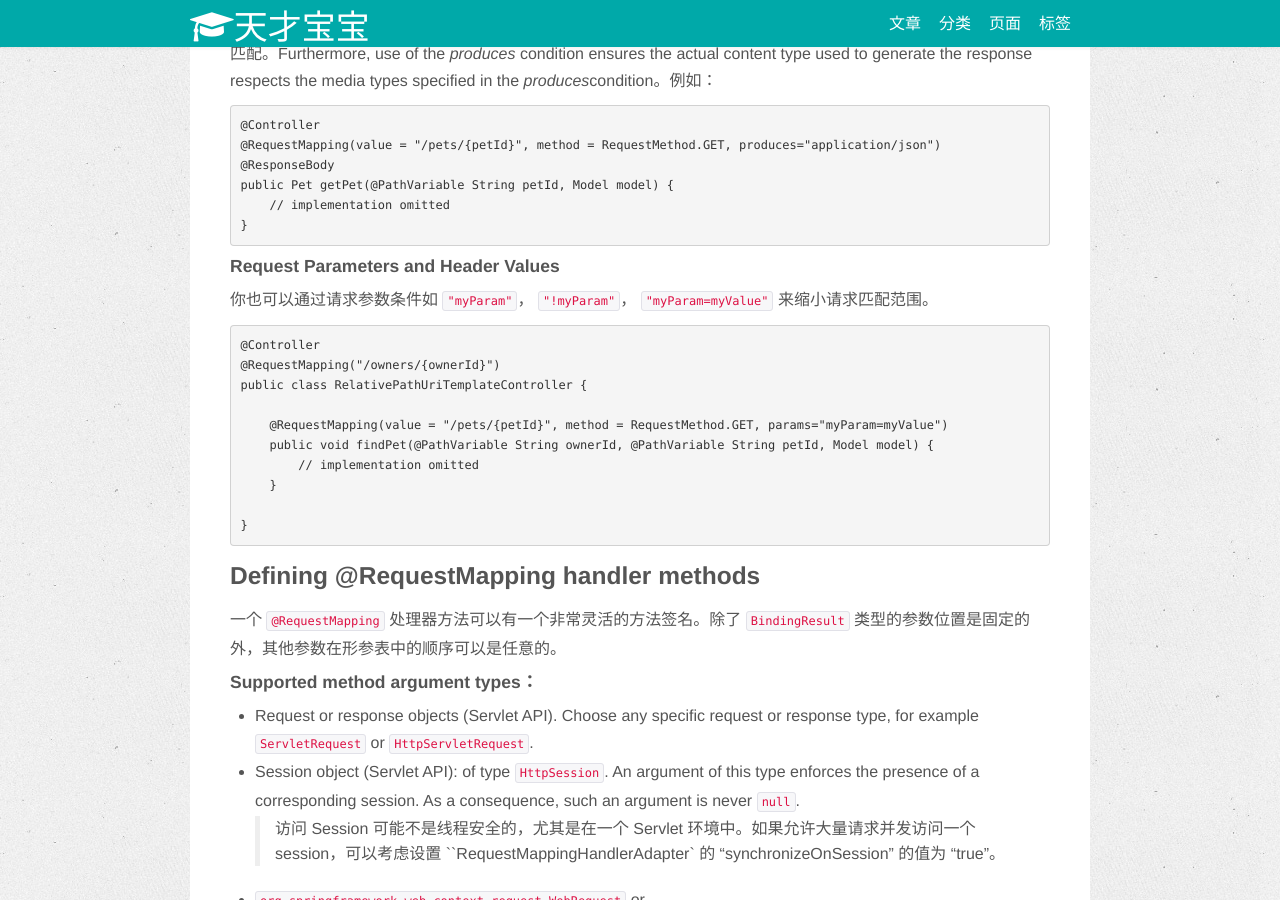
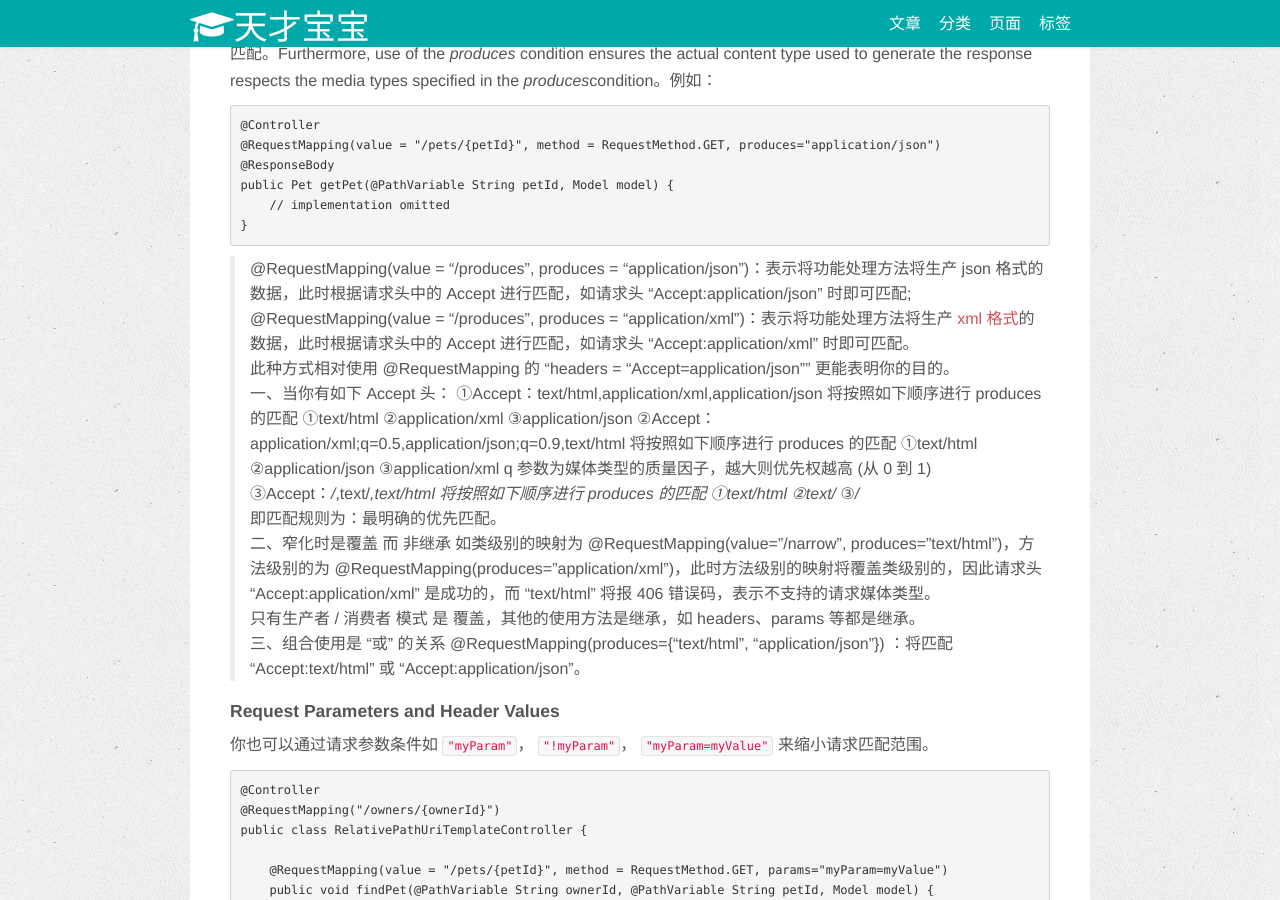
Before and after one commit to wanlp10/wuchao.github.io, a Jekyll site: the page built from _posts/spring/2017-01-15-SpringMVC的学习和使用.md, in a window 1280 px wide and 900 px high, scrolled down 8330 px. Built offline with Jekyll 4.4.1, drawn with Linux system fonts in a browser that asks for light colours; nearby versions of some CDN libraries; Markdown is read by kramdown in place of the engine named in the settings; comment, search, counter and statistics services are not loaded.

Commit message:
initial commit.

````diff
--- a/_posts/spring/2017-01-15-SpringMVC的学习和使用.md
+++ b/_posts/spring/2017-01-15-SpringMVC的学习和使用.md
@@ -361,6 +361,31 @@ public Pet getPet(@PathVariable String petId, Model model) {
 }
 ```
 
+> @RequestMapping(value = "/produces", produces = "application/json")：表示将功能处理方法将生产 json 格式的数据，此时根据请求头中的 Accept 进行匹配，如请求头 “Accept:application/json” 时即可匹配;
+>
+> @RequestMapping(value = "/produces", produces = "application/xml")：表示将功能处理方法将生产 [xml 格式](https://www.baidu.com/s?wd=xml%E6%A0%BC%E5%BC%8F&tn=44039180_cpr&fenlei=mv6quAkxTZn0IZRqIHckPjm4nH00T1dBnHfvnyD3mWbznj6suAR30ZwV5Hcvrjm3rH6sPfKWUMw85HfYnjn4nH6sgvPsT6KdThsqpZwYTjCEQLGCpyw9Uz4Bmy-bIi4WUvYETgN-TLwGUv3EnHm1rHb4nWcYP1Rvnj0drHDsn0)的数据，此时根据请求头中的 Accept 进行匹配，如请求头 “Accept:application/xml” 时即可匹配。
+>
+> 此种方式相对使用 @RequestMapping 的 “headers = "Accept=application/json"” 更能表明你的目的。
+>
+> 一、当你有如下 Accept 头：
+> ①Accept：text/html,application/xml,application/json
+> 将按照如下顺序进行 produces 的匹配 ①text/html ②application/xml ③application/json
+> ②Accept：application/xml;q=0.5,application/json;q=0.9,text/html
+> 将按照如下顺序进行 produces 的匹配 ①text/html ②application/json ③application/xml
+> q 参数为媒体类型的质量因子，越大则优先权越高 (从 0 到 1)
+> ③Accept：*/*,text/*,text/html
+> 将按照如下顺序进行 produces 的匹配 ①text/html ②text/* ③*/*
+>
+> 即匹配规则为：最明确的优先匹配。
+>
+> 二、窄化时是覆盖 而 非继承
+> 如类级别的映射为 @RequestMapping(value="/narrow", produces="text/html")，方法级别的为 @RequestMapping(produces="application/xml")，此时方法级别的映射将覆盖类级别的，因此请求头 “Accept:application/xml” 是成功的，而 “text/html” 将报 406 错误码，表示不支持的请求媒体类型。
+>
+> 只有生产者 / 消费者 模式 是 覆盖，其他的使用方法是继承，如 headers、params 等都是继承。
+>
+> 三、组合使用是 “或” 的关系
+> @RequestMapping(produces={"text/html", "application/json"}) ：将匹配 “Accept:text/html” 或 “Accept:application/json”。
+
 #### Request Parameters and Header Values
 
 你也可以通过请求参数条件如 `"myParam"`， `"!myParam"`， `"myParam=myValue"` 来缩小请求匹配范围。
````
